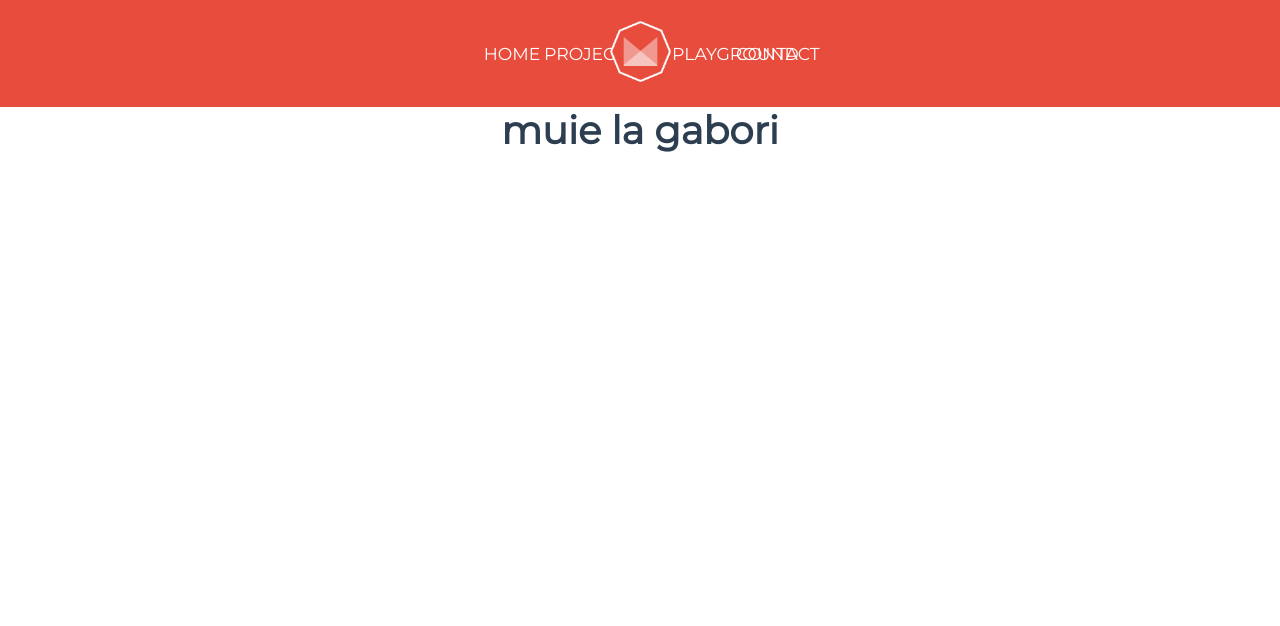
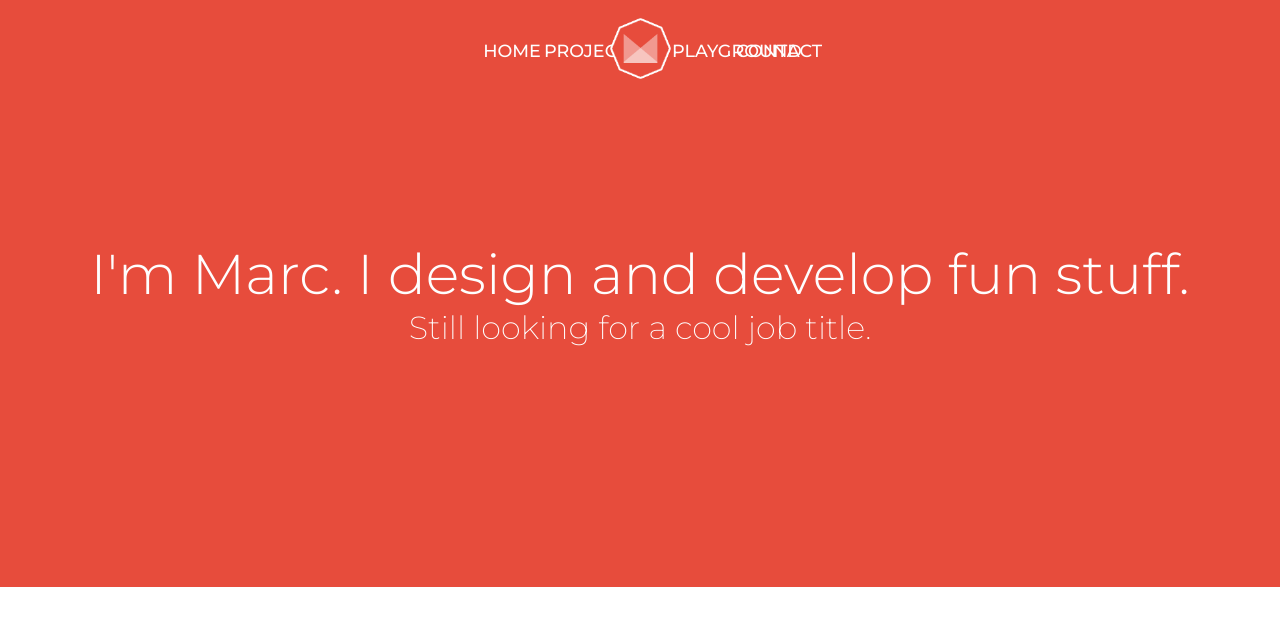
Before and after one commit to tannousmarc/portfolio-vue, a Vue app: page / in a window 1280 px wide. Shown: the top 626 px of the page. Built offline with nearby package versions, Linux system fonts and the light colour scheme.

Commit message:
hero section

```diff
--- a/src/App.vue
+++ b/src/App.vue
@@ -16,11 +16,10 @@ export default {
 
 
 <style>
-@import url('https://fonts.googleapis.com/css?family=Montserrat|Roboto');
+@import url('https://fonts.googleapis.com/css?family=Montserrat:100,200,300,400,500,600,700|Roboto:100,300,400,500,700,900');
 #app {
   font-family: 'Montserrat', Helvetica, Arial, sans-serif;
   font-weight: 400;
-  font-size: 1.2em;
   -webkit-font-smoothing: antialiased;
   text-align: center;
   color: #2c3e50;
--- /dev/null
+++ b/src/components/Hero.vue
@@ -0,0 +1,40 @@
+<template>
+<div id = "hero">
+  <h1>{{title}}</h1>
+  <h2>{{subtitle}}</h2>
+</div>
+</template>
+
+<script>
+export default {
+  name: 'Hero',
+  data () {
+    return {
+      title: "I'm Marc. I design and develop fun stuff.",
+      subtitle: "Still looking for a cool job title."
+    }
+  }
+}
+</script>
+
+<style scoped>
+#hero{
+  width: 100%;
+  background-color: #e74c3c;
+  padding: 15em 0;
+  position: absolute;
+  top: 0;
+  z-index: 0;
+  color: #fefefe;
+}
+h1{
+  font-weight: 300;
+  font-size: 3.5em;
+  margin: 0;
+}
+h2{
+  font-weight: 200;
+  font-size: 2em;
+  margin: 0;
+}
+</style>
--- a/src/components/Homepage.vue
+++ b/src/components/Homepage.vue
@@ -1,13 +1,13 @@
 
 <template>
-<div class="hello">
-<h1>{{ msg }}</h1>
-</div>
+  <Hero />
 </template>
 
 <script>
+import Hero from './Hero'
 export default {
   name: 'Homepage',
+  components: {Hero},
   data () {
     return {
       msg: 'muie la gabori'
--- a/src/components/Navigation.vue
+++ b/src/components/Navigation.vue
@@ -27,13 +27,16 @@ export default {
     transition: all 0.35s;
   }
   #nav-bar{
+    position: fixed;
+    top: 0px;
+    z-index: 999;
     width: 100%;
     background-color: #e74c3c;
     margin: 0em;
     padding: 1em 0em;
   }
   #nav-bar #nav-container{
-    margin: 0em 25em;
+    margin: 0em 30em;
   }
   #nav-bar #nav-container .element{
     width: 20%;
@@ -42,7 +45,8 @@ export default {
     margin: 0;
     pading: 0;
     vertical-align: middle;
-    font-size: 0.9em;
+    font-size: 1.1em;
+    font-weight: 500;
   }
   #nav-bar #nav-container .element a{
     color: #fefefe;
```
